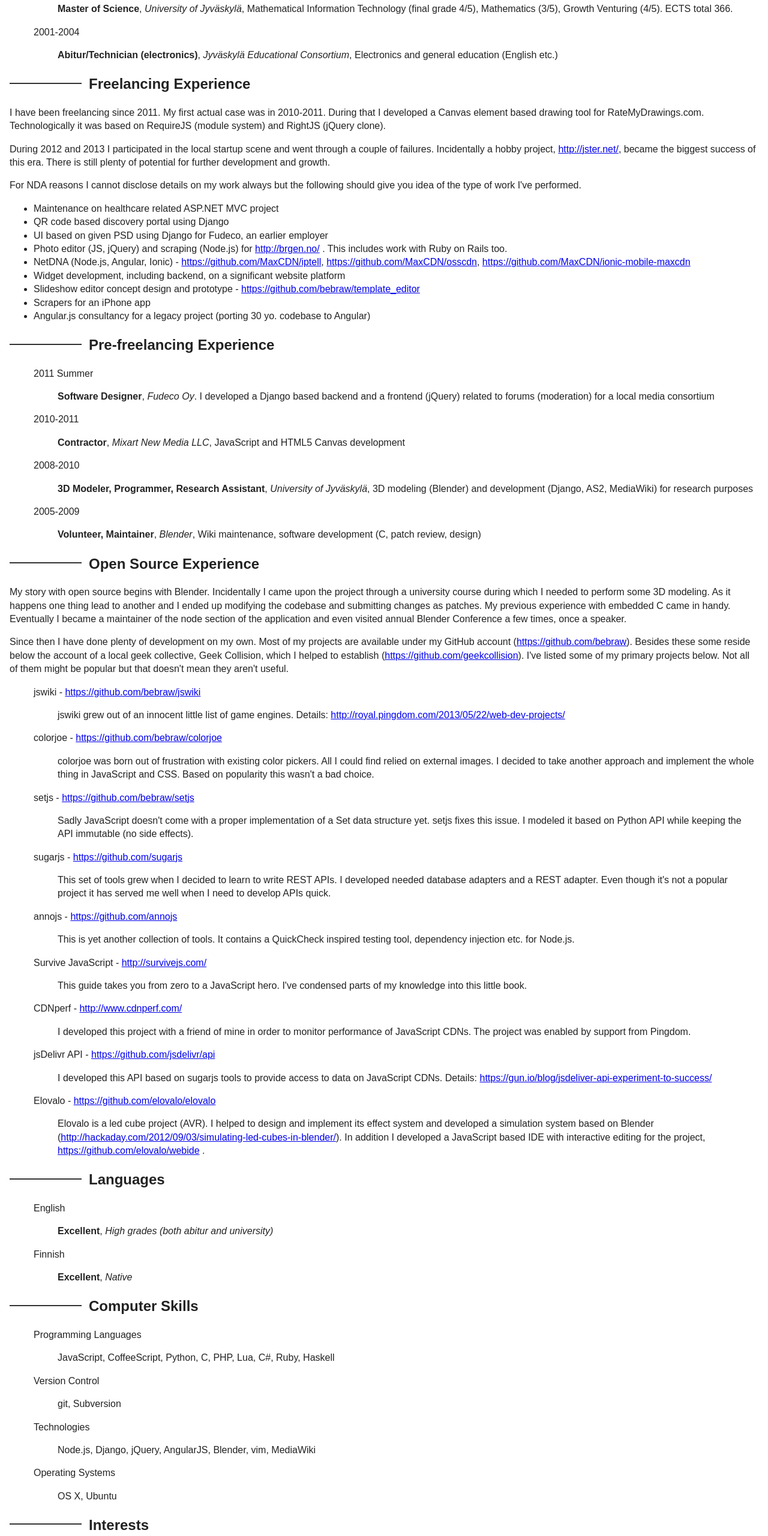
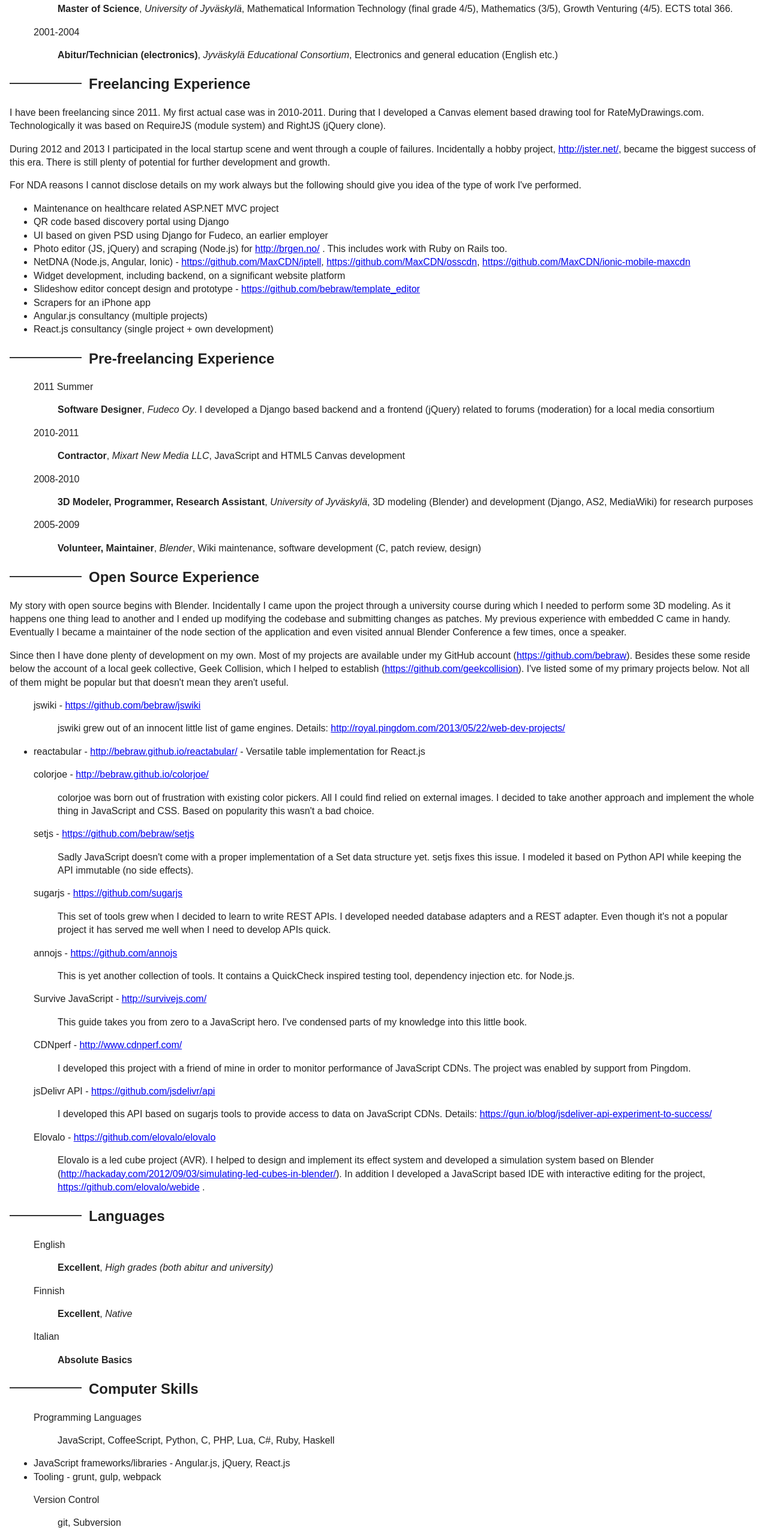
Before and after one commit to bebraw/cv, a website: page index.html in a window 1280 px wide. Shown: the part 240-2800 px from the top of the page at 60% size. Drawn offline with Linux system fonts and the light colour scheme.

Commit message:
Update experience

```diff
--- a/index.html
+++ b/index.html
@@ -45,7 +45,8 @@
 <li>Widget development, including backend, on a significant website platform</li>
 <li>Slideshow editor concept design and prototype - <a href="https://github.com/bebraw/template_editor">https://github.com/bebraw/template_editor</a></li>
 <li>Scrapers for an iPhone app</li>
-<li>Angular.js consultancy for a legacy project (porting 30 yo. codebase to Angular)</li>
+<li>Angular.js consultancy (multiple projects)</li>
+<li>React.js consultancy (single project + own development)</li>
 </ul>
 <h2 id="pre-freelancing-experience">Pre-freelancing Experience</h2>
 <ul>
@@ -74,8 +75,9 @@
     <dt><p>jswiki - <a href="https://github.com/bebraw/jswiki">https://github.com/bebraw/jswiki</a> </p>
 </dt><dd><p> jswiki grew out of an innocent little list of game engines. Details: <a href="http://royal.pingdom.com/2013/05/22/web-dev-projects/">http://royal.pingdom.com/2013/05/22/web-dev-projects/</a></p>
 </dd></dl>
+<li>reactabular - <a href="http://bebraw.github.io/reactabular/">http://bebraw.github.io/reactabular/</a> - Versatile table implementation for React.js</li>
 <dl>
-    <dt><p>colorjoe - <a href="https://github.com/bebraw/colorjoe">https://github.com/bebraw/colorjoe</a> </p>
+    <dt><p>colorjoe - <a href="http://bebraw.github.io/colorjoe/">http://bebraw.github.io/colorjoe/</a> </p>
 </dt><dd><p> colorjoe was born out of frustration with existing color pickers. All I could find relied on external images. I decided to take another approach and implement the whole thing in JavaScript and CSS. Based on popularity this wasn&#39;t a bad choice.</p>
 </dd></dl>
 <dl>
@@ -117,6 +119,10 @@
     <dt><p>Finnish </p>
 </dt><dd><p> <strong>Excellent</strong>, <em>Native</em></p>
 </dd></dl>
+<dl>
+    <dt><p>Italian </p>
+</dt><dd><p> <strong>Absolute Basics</strong></p>
+</dd></dl>
 </ul>
 <h2 id="computer-skills">Computer Skills</h2>
 <ul>
@@ -124,13 +130,15 @@
     <dt><p>Programming Languages </p>
 </dt><dd><p> JavaScript, CoffeeScript, Python, C, PHP, Lua, C#, Ruby, Haskell</p>
 </dd></dl>
+<li>JavaScript frameworks/libraries - Angular.js, jQuery, React.js</li>
+<li>Tooling - grunt, gulp, webpack</li>
 <dl>
     <dt><p>Version Control </p>
 </dt><dd><p> git, Subversion</p>
 </dd></dl>
 <dl>
     <dt><p>Technologies </p>
-</dt><dd><p> Node.js, Django, jQuery, AngularJS, Blender, vim, MediaWiki</p>
+</dt><dd><p> Node.js, Django, Blender, vim, MediaWiki</p>
 </dd></dl>
 <dl>
     <dt><p>Operating Systems </p>
```
Also changed, not shown: cv.md (+8 -3 lines).
